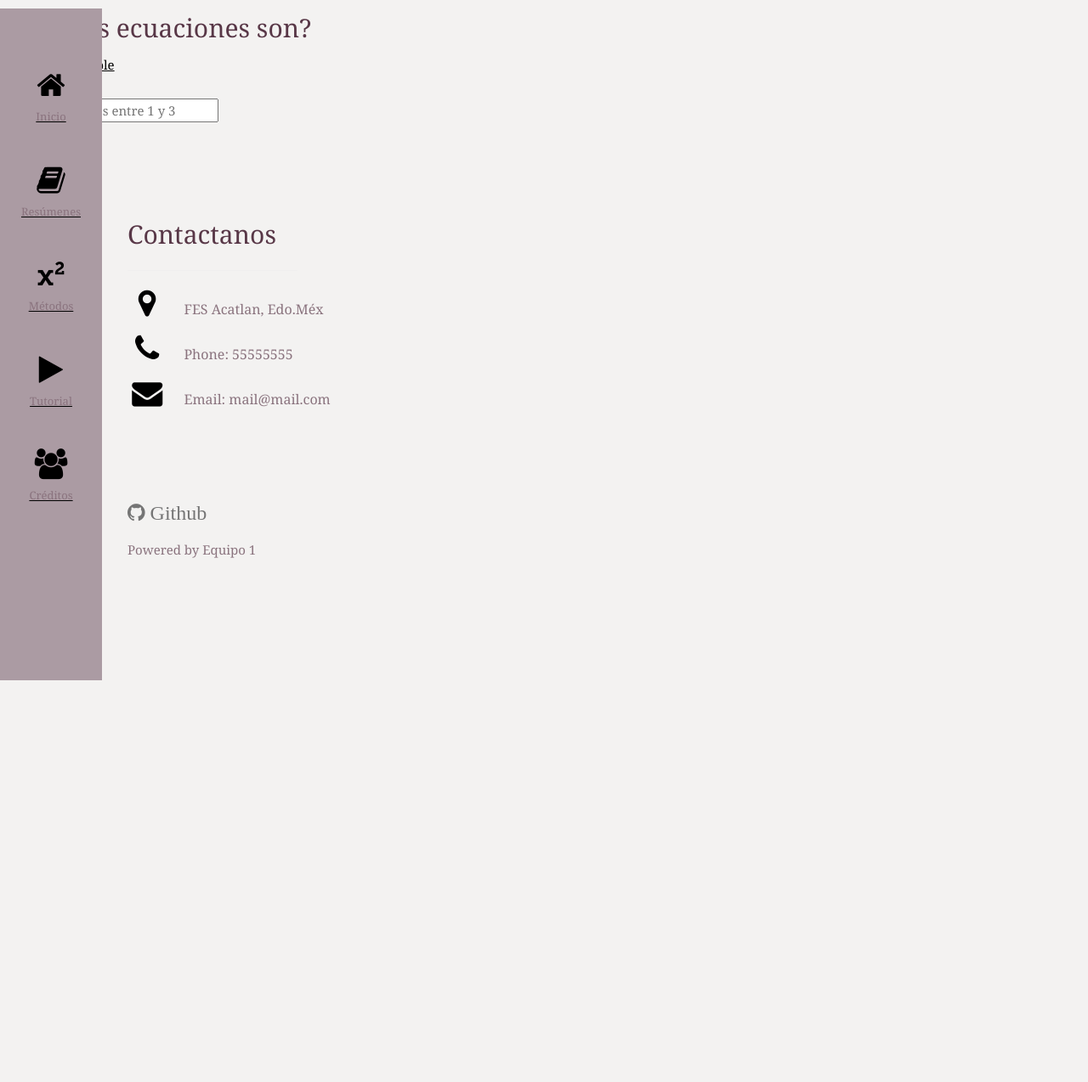
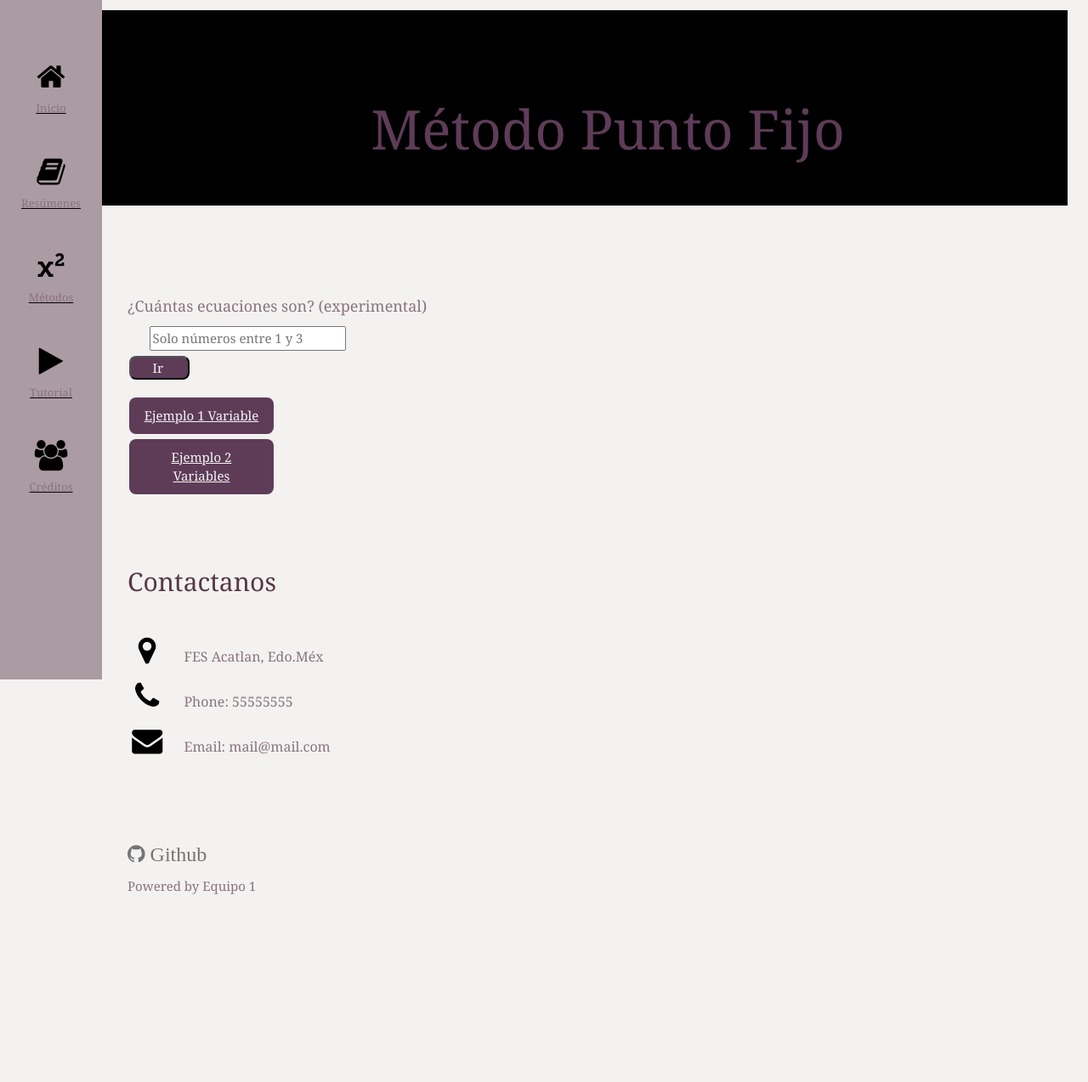
Before and after one commit to mucinoab/MII, a Django app: page /punto_fijo/ in a window 1280 px wide. Shown: the whole page at 85% size. Before the commit the page ends 801 px from the top, so only its background shows below. Run offline with Django 3.2, Linux system fonts and the light colour scheme.

Commit message:
Update fijo_elejir.html

```diff
--- a/templates/fijo_elejir.html
+++ b/templates/fijo_elejir.html
@@ -1,7 +1,36 @@
+<style>
+    .button
+    {
+      background-color: #5e3c58;
+      color: whitesmoke;
+      text-align: center;
+      margin: 6px 2px;
+      border-radius: 8px;
+      font-size: 15px;
+      cursor: pointer;
+    }
+    .button1
+    {
+        padding: 10px 16px;
+        display: block;
+        width: 170px;
+    }
+ </style>
 {% extends 'base.html' %}
 {% block content %}
-    <h2>¿Cuántas ecuaciones son?</h2>
-    <a href="/fijo_ejemplo1" class="button"><span>Ejemplo 1 Variable</span></a>
+    <div class="w3-padding-large" id="punto_fijo">
+    <!-- Header/Home -->
+    <header class="w3-container w3-padding-32 w3-center w3-black" id="punto_fijo">
+        <h1 class="w3-jumbo"><span class="w3-hide-small">Método Punto Fijo</span></h1>
+
+    </header>
+
+    <!-- Inicio Section -->
+    <div class="w3-content w3-justify w3-text-grey w3-padding-64" id="inicio">
+    <h2 class="w3-hide-medium w3-hide-large w3-text-light-grey">Método Punto Fijo</h2>
+    <hr style="width:200px" class="w3-opacity">
+    <h3 style="font-size: large;">¿Cuántas ecuaciones son? (experimental)</h3>
+
     <form method="POST">{% csrf_token %}
         {% for field in form %}
             <div class="fieldWrapper">
@@ -11,4 +40,11 @@
         {% endfor %}
         <input type="submit" class="button" value="     Ir      "/>
     </form>
+    <div>
+        <a href="/fijo_ejemplo1" class="button button1" ><span>Ejemplo 1 Variable</span></a>
+    </div>
+    <div>
+        <a href="/fijo_ejemplo2" class="button button1" ><span>Ejemplo 2 Variables</span></a>
+
+    </div>
 {% endblock %}
```
